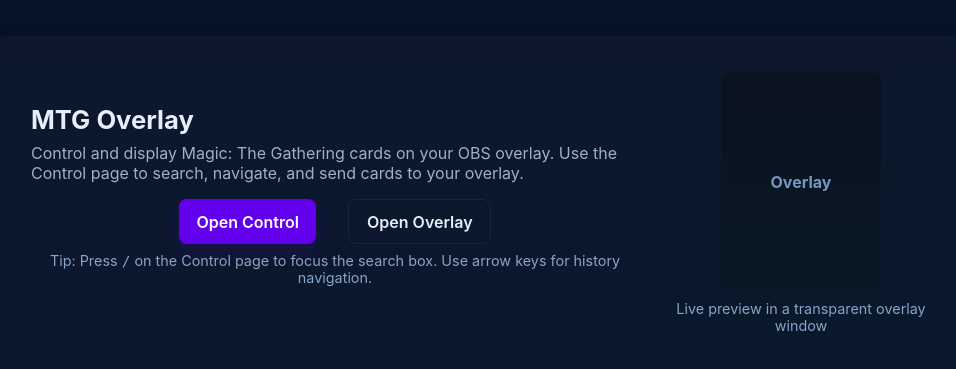
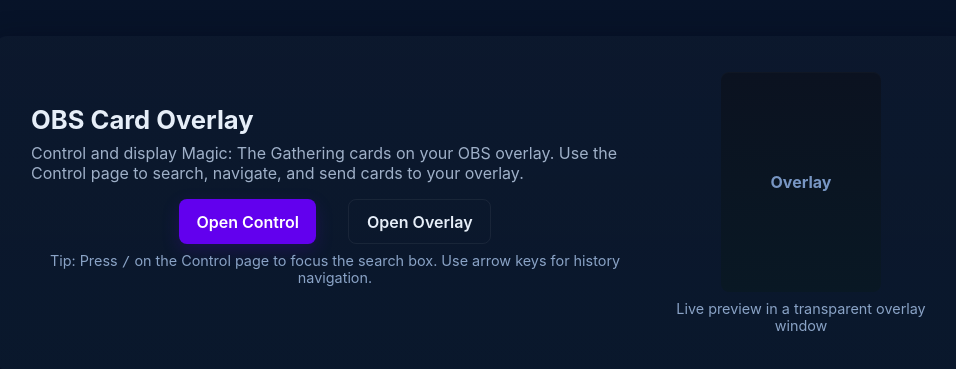
Before and after one commit to altugbakan/obs-card-overlay, a Flask app: page / in a window 1280 px wide. Shown: the part 229-598 px from the top of the page, without its empty margins (159-1115 px from the left). Run offline with Flask 3, Linux system fonts and the light colour scheme; some libraries are stand-ins or nearby versions.

Commit message:
update page title

```diff
--- a/templates/home.html
+++ b/templates/home.html
@@ -2,7 +2,7 @@
 <html lang="en">
   <head>
     <meta charset="UTF-8" />
-    <title>OBS Overlay</title>
+    <title>OBS Card Overlay</title>
     <link
       rel="icon"
       href="{{ url_for('static', filename='favicon.ico') }}"
@@ -120,7 +120,7 @@
     <div class="wrap">
       <div class="card">
         <div class="left">
-          <h1>MTG Overlay</h1>
+          <h1>OBS Card Overlay</h1>
           <p>
             Control and display Magic: The Gathering cards on your OBS overlay.
             Use the Control page to search, navigate, and send cards to your
```
